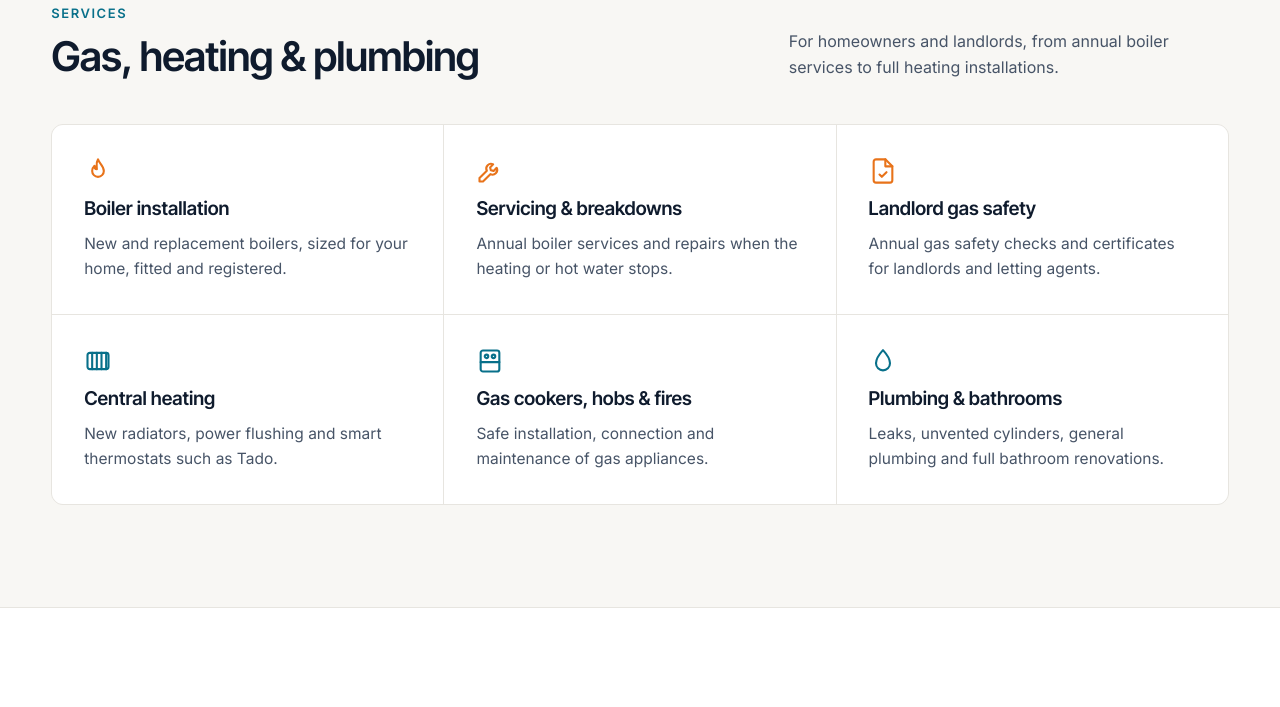
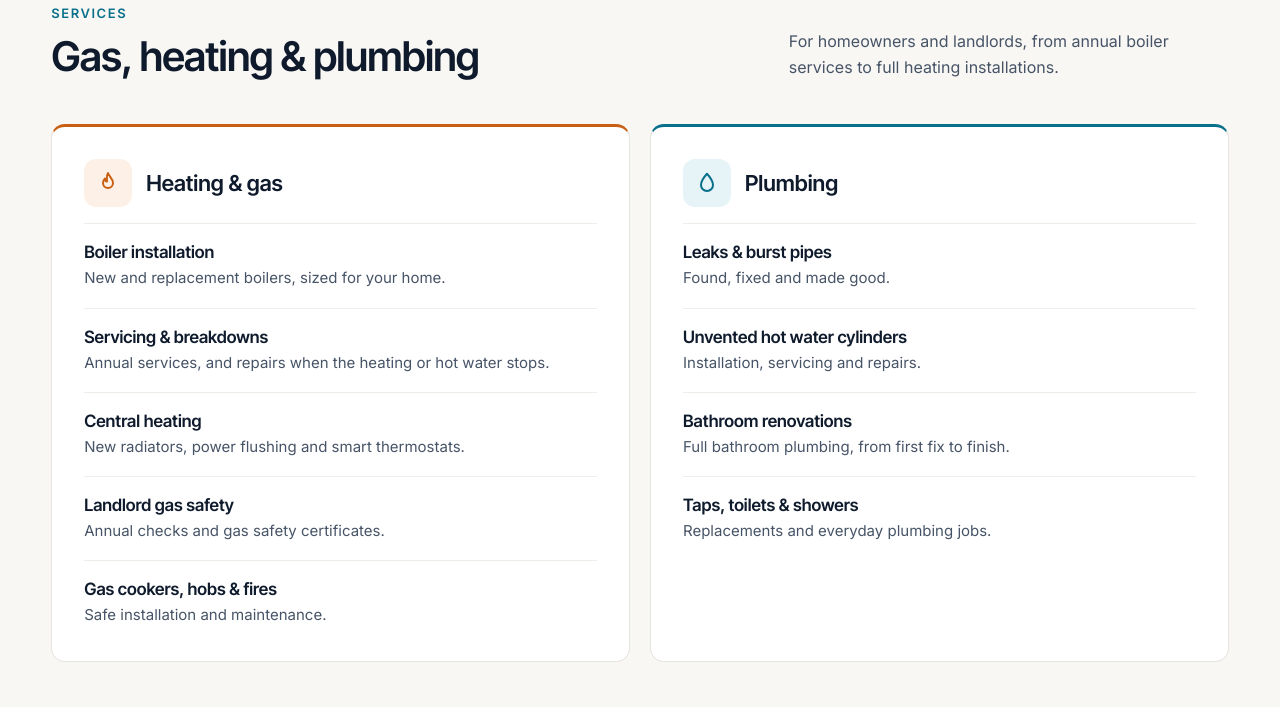
Before and after one commit to EzeoyeGoodluck/flowrate-plumbing, a plain HTML site: page index.html in a window 1280 px wide. Shown: the part 990-1697 px from the top of the page. Drawn offline with Linux system fonts and the light colour scheme.

Commit message:
Split services into heating & gas and plumbing panels
Replace the six-card services grid with two side-by-side panels,
"Heating & gas" and "Plumbing", each listing its services with a
short description.

Co-Authored-By: Claude Opus 5.5 <noreply@anthropic.com>
Claude-Session: https://claude.ai/code/session_01LzZqBvSGDDy6wJs3qCYTAM

```diff
--- a/index.html
+++ b/index.html
@@ -179,44 +179,59 @@ a:focus-visible,button:focus-visible{outline:2px solid #1FB5D8;outline-offset:2p
         </div>
         <p style="margin: 0; max-width: 440px; font-size: 16px; line-height: 1.65; color: #475467">For homeowners and landlords, from annual boiler services to full heating installations.</p>
       </div>
-      <div style="display: grid; grid-template-columns: repeat(auto-fit, minmax(300px, 1fr)); gap: 1px; background: #E7E5E0; border: 1px solid #E7E5E0; border-radius: 12px; overflow: hidden">
-
-        <div style="background: #FFFFFF; padding: 32px; display: flex; flex-direction: column; gap: 12px">
-          <svg aria-hidden="true" width="28" height="28" viewBox="0 0 24 24" fill="none" stroke="#E8731A" stroke-width="1.8" stroke-linecap="round" stroke-linejoin="round"><path d="M12 2c1 3.5 5 5.5 5 10a5 5 0 0 1-10 0c0-2 1-3.5 2-4.5 0 2 1 3 2 3 0-3-1-5.5 1-8.5z"></path></svg>
-          <h3 style="margin: 0; font-family: 'Inter Tight', Inter, sans-serif; font-weight: 600; font-size: 19px; color: #0F1B2D">Boiler installation</h3>
-          <p style="margin: 0; font-size: 15.5px; line-height: 1.6; color: #475467">New and replacement boilers, sized for your home, fitted and registered.</p>
+      <div style="display: flex; flex-wrap: wrap; gap: 20px; align-items: stretch">
+        <div style="flex: 1 1 440px; min-width: 0; background: #FFFFFF; border: 1px solid #E7E5E0; border-top: 3px solid #C85F12; border-radius: 14px; padding: 32px 32px 16px; display: flex; flex-direction: column; gap: 16px">
+          <div style="display: flex; align-items: center; gap: 14px">
+            <span style="width: 48px; height: 48px; border-radius: 12px; background: #FDF0E6; display: flex; align-items: center; justify-content: center"><svg aria-hidden="true" width="24" height="24" viewBox="0 0 24 24" fill="none" stroke="#C85F12" stroke-width="2" stroke-linecap="round" stroke-linejoin="round"><path d="M12 2c1 3.5 5 5.5 5 10a5 5 0 0 1-10 0c0-2 1-3.5 2-4.5 0 2 1 3 2 3 0-3-1-5.5 1-8.5z"></path></svg></span>
+            <h3 style="margin: 0; font-family: 'Inter Tight', Inter, sans-serif; font-weight: 600; font-size: 22px; color: #0F1B2D">Heating &amp; gas</h3>
+          </div>
+          <ul style="margin: 0; padding: 0; list-style: none">
+            <li style="display: flex; flex-direction: column; gap: 4px; padding: 18px 0; border-top: 1px solid #EFEDE8">
+              <span style="font-family: 'Inter Tight', Inter, sans-serif; font-weight: 600; font-size: 17px; color: #0F1B2D">Boiler installation</span>
+              <span style="font-size: 15px; line-height: 1.55; color: #475467">New and replacement boilers, sized for your home.</span>
+            </li>
+            <li style="display: flex; flex-direction: column; gap: 4px; padding: 18px 0; border-top: 1px solid #EFEDE8">
+              <span style="font-family: 'Inter Tight', Inter, sans-serif; font-weight: 600; font-size: 17px; color: #0F1B2D">Servicing &amp; breakdowns</span>
+              <span style="font-size: 15px; line-height: 1.55; color: #475467">Annual services, and repairs when the heating or hot water stops.</span>
+            </li>
+            <li style="display: flex; flex-direction: column; gap: 4px; padding: 18px 0; border-top: 1px solid #EFEDE8">
+              <span style="font-family: 'Inter Tight', Inter, sans-serif; font-weight: 600; font-size: 17px; color: #0F1B2D">Central heating</span>
+              <span style="font-size: 15px; line-height: 1.55; color: #475467">New radiators, power flushing and smart thermostats.</span>
+            </li>
+            <li style="display: flex; flex-direction: column; gap: 4px; padding: 18px 0; border-top: 1px solid #EFEDE8">
+              <span style="font-family: 'Inter Tight', Inter, sans-serif; font-weight: 600; font-size: 17px; color: #0F1B2D">Landlord gas safety</span>
+              <span style="font-size: 15px; line-height: 1.55; color: #475467">Annual checks and gas safety certificates.</span>
+            </li>
+            <li style="display: flex; flex-direction: column; gap: 4px; padding: 18px 0; border-top: 1px solid #EFEDE8">
+              <span style="font-family: 'Inter Tight', Inter, sans-serif; font-weight: 600; font-size: 17px; color: #0F1B2D">Gas cookers, hobs &amp; fires</span>
+              <span style="font-size: 15px; line-height: 1.55; color: #475467">Safe installation and maintenance.</span>
+            </li>
+          </ul>
         </div>
-
-        <div style="background: #FFFFFF; padding: 32px; display: flex; flex-direction: column; gap: 12px">
-          <svg aria-hidden="true" width="28" height="28" viewBox="0 0 24 24" fill="none" stroke="#E8731A" stroke-width="1.8" stroke-linecap="round" stroke-linejoin="round"><path d="M14.7 6.3a4 4 0 0 0-5.4 5.4L3 18v3h3l6.3-6.3a4 4 0 0 0 5.4-5.4l-2.6 2.6-2.4-.6-.6-2.4z"></path></svg>
-          <h3 style="margin: 0; font-family: 'Inter Tight', Inter, sans-serif; font-weight: 600; font-size: 19px; color: #0F1B2D">Servicing &amp; breakdowns</h3>
-          <p style="margin: 0; font-size: 15.5px; line-height: 1.6; color: #475467">Annual boiler services and repairs when the heating or hot water stops.</p>
+        <div style="flex: 1 1 440px; min-width: 0; background: #FFFFFF; border: 1px solid #E7E5E0; border-top: 3px solid #08708A; border-radius: 14px; padding: 32px 32px 16px; display: flex; flex-direction: column; gap: 16px">
+          <div style="display: flex; align-items: center; gap: 14px">
+            <span style="width: 48px; height: 48px; border-radius: 12px; background: #E6F4F7; display: flex; align-items: center; justify-content: center"><svg aria-hidden="true" width="24" height="24" viewBox="0 0 24 24" fill="none" stroke="#08708A" stroke-width="2" stroke-linecap="round" stroke-linejoin="round"><path d="M12 2.7s6 6.5 6 11.3a6 6 0 0 1-12 0c0-4.8 6-11.3 6-11.3z"></path></svg></span>
+            <h3 style="margin: 0; font-family: 'Inter Tight', Inter, sans-serif; font-weight: 600; font-size: 22px; color: #0F1B2D">Plumbing</h3>
+          </div>
+          <ul style="margin: 0; padding: 0; list-style: none">
+            <li style="display: flex; flex-direction: column; gap: 4px; padding: 18px 0; border-top: 1px solid #EFEDE8">
+              <span style="font-family: 'Inter Tight', Inter, sans-serif; font-weight: 600; font-size: 17px; color: #0F1B2D">Leaks &amp; burst pipes</span>
+              <span style="font-size: 15px; line-height: 1.55; color: #475467">Found, fixed and made good.</span>
+            </li>
+            <li style="display: flex; flex-direction: column; gap: 4px; padding: 18px 0; border-top: 1px solid #EFEDE8">
+              <span style="font-family: 'Inter Tight', Inter, sans-serif; font-weight: 600; font-size: 17px; color: #0F1B2D">Unvented hot water cylinders</span>
+              <span style="font-size: 15px; line-height: 1.55; color: #475467">Installation, servicing and repairs.</span>
+            </li>
+            <li style="display: flex; flex-direction: column; gap: 4px; padding: 18px 0; border-top: 1px solid #EFEDE8">
+              <span style="font-family: 'Inter Tight', Inter, sans-serif; font-weight: 600; font-size: 17px; color: #0F1B2D">Bathroom renovations</span>
+              <span style="font-size: 15px; line-height: 1.55; color: #475467">Full bathroom plumbing, from first fix to finish.</span>
+            </li>
+            <li style="display: flex; flex-direction: column; gap: 4px; padding: 18px 0; border-top: 1px solid #EFEDE8">
+              <span style="font-family: 'Inter Tight', Inter, sans-serif; font-weight: 600; font-size: 17px; color: #0F1B2D">Taps, toilets &amp; showers</span>
+              <span style="font-size: 15px; line-height: 1.55; color: #475467">Replacements and everyday plumbing jobs.</span>
+            </li>
+          </ul>
         </div>
-
-        <div style="background: #FFFFFF; padding: 32px; display: flex; flex-direction: column; gap: 12px">
-          <svg aria-hidden="true" width="28" height="28" viewBox="0 0 24 24" fill="none" stroke="#E8731A" stroke-width="1.8" stroke-linecap="round" stroke-linejoin="round"><path d="M14 2H6a2 2 0 0 0-2 2v16a2 2 0 0 0 2 2h12a2 2 0 0 0 2-2V8z"></path><path d="M14 2v6h6M9 15l2 2 4-4"></path></svg>
-          <h3 style="margin: 0; font-family: 'Inter Tight', Inter, sans-serif; font-weight: 600; font-size: 19px; color: #0F1B2D">Landlord gas safety</h3>
-          <p style="margin: 0; font-size: 15.5px; line-height: 1.6; color: #475467">Annual gas safety checks and certificates for landlords and letting agents.</p>
-        </div>
-
-        <div style="background: #FFFFFF; padding: 32px; display: flex; flex-direction: column; gap: 12px">
-          <svg aria-hidden="true" width="28" height="28" viewBox="0 0 24 24" fill="none" stroke="#08708A" stroke-width="1.8" stroke-linecap="round" stroke-linejoin="round"><rect x="3" y="5" width="18" height="14" rx="2"></rect><path d="M7 5v14M11 5v14M15 5v14M19 5v14"></path></svg>
-          <h3 style="margin: 0; font-family: 'Inter Tight', Inter, sans-serif; font-weight: 600; font-size: 19px; color: #0F1B2D">Central heating</h3>
-          <p style="margin: 0; font-size: 15.5px; line-height: 1.6; color: #475467">New radiators, power flushing and smart thermostats such as Tado.</p>
-        </div>
-
-        <div style="background: #FFFFFF; padding: 32px; display: flex; flex-direction: column; gap: 12px">
-          <svg aria-hidden="true" width="28" height="28" viewBox="0 0 24 24" fill="none" stroke="#08708A" stroke-width="1.8" stroke-linecap="round" stroke-linejoin="round"><rect x="4" y="3" width="16" height="18" rx="2"></rect><circle cx="9" cy="8" r="1.5"></circle><circle cx="15" cy="8" r="1.5"></circle><path d="M4 13h16"></path></svg>
-          <h3 style="margin: 0; font-family: 'Inter Tight', Inter, sans-serif; font-weight: 600; font-size: 19px; color: #0F1B2D">Gas cookers, hobs &amp; fires</h3>
-          <p style="margin: 0; font-size: 15.5px; line-height: 1.6; color: #475467">Safe installation, connection and maintenance of gas appliances.</p>
-        </div>
-
-        <div style="background: #FFFFFF; padding: 32px; display: flex; flex-direction: column; gap: 12px">
-          <svg aria-hidden="true" width="28" height="28" viewBox="0 0 24 24" fill="none" stroke="#08708A" stroke-width="1.8" stroke-linecap="round" stroke-linejoin="round"><path d="M12 2.7s6 6.5 6 11.3a6 6 0 0 1-12 0c0-4.8 6-11.3 6-11.3z"></path></svg>
-          <h3 style="margin: 0; font-family: 'Inter Tight', Inter, sans-serif; font-weight: 600; font-size: 19px; color: #0F1B2D">Plumbing &amp; bathrooms</h3>
-          <p style="margin: 0; font-size: 15.5px; line-height: 1.6; color: #475467">Leaks, unvented cylinders, general plumbing and full bathroom renovations.</p>
-        </div>
-
       </div>
     </div>
   </section>
```
